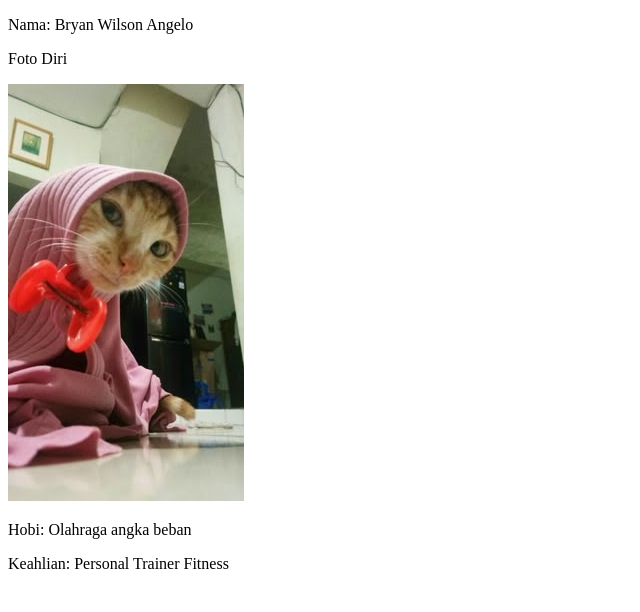
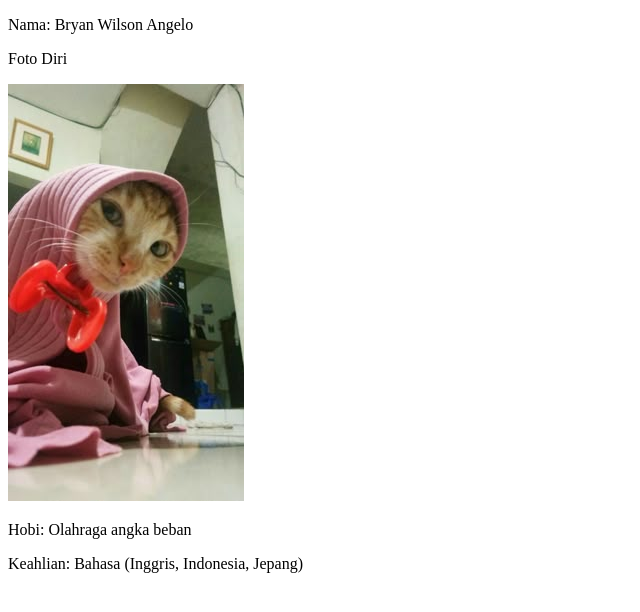
Before and after one commit to bryanwilsonangelo/Manpro_SuperTeam, a plain HTML site: page bryan.html in a window 1280 px wide. Shown: the whole page, without its empty margins (0-640 px from the left). Drawn offline with Linux system fonts and the light colour scheme.

Commit message:
adding keahlian to bryan.html

```diff
--- a/bryan.html
+++ b/bryan.html
@@ -10,6 +10,6 @@
     <p>Foto Diri</p>
     <img src="kucing.jpg" alt="Foto Diri">
     <p>Hobi: Olahraga angka beban</p>
-    <p>Keahlian: Personal Trainer Fitness</p>
+    <p>Keahlian: Bahasa (Inggris, Indonesia, Jepang)</p>
 </body>
 </html>
```
